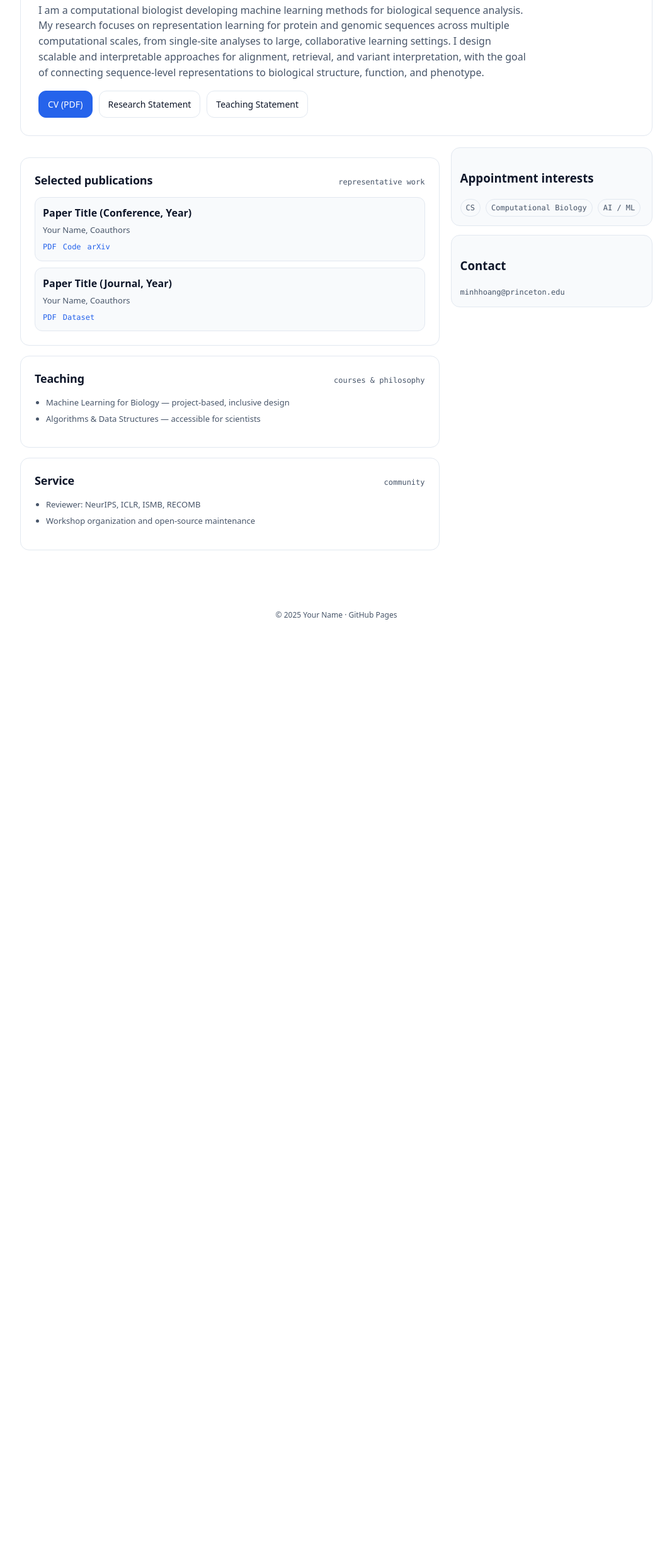
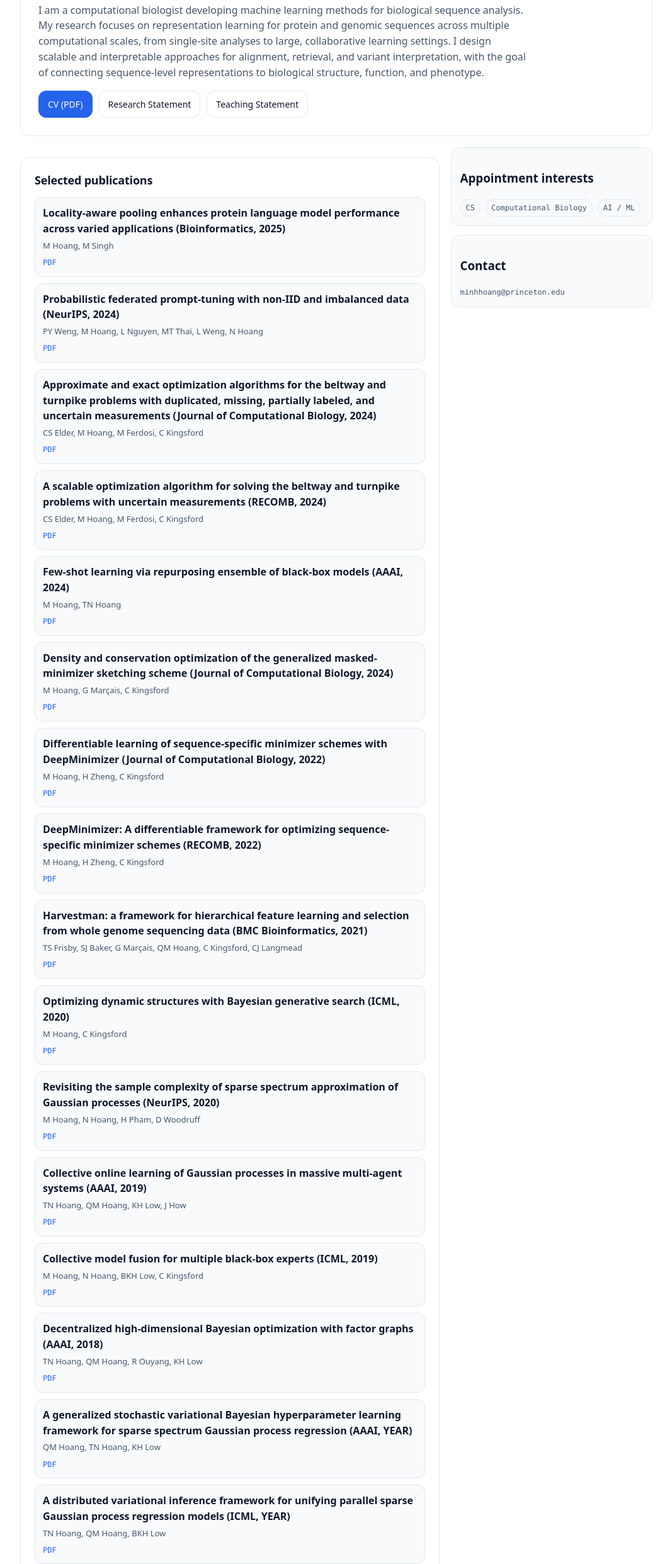
Before and after one commit to qminh93/qminh93.github.io, a plain HTML site: page index.html in a window 1280 px wide. Shown: the part 316-2800 px from the top of the page at 63% size, without its empty margins (106-1173 px from the left). Before the commit the page ends 1318 px from the top, so only its background shows below. Drawn offline with Linux system fonts and the light colour scheme.

Commit message:
Update index.html

```diff
--- a/index.html
+++ b/index.html
@@ -275,27 +275,152 @@
         <section id="publications" style="margin-top:16px;">
           <div class="section-title">
             <h2>Selected publications</h2>
-            <span>representative work</span>
           </div>
 
+          <!-- 2025 -->
           <div class="pub">
-            <div class="t">Paper Title (Conference, Year)</div>
-            <div class="a">Your Name, Coauthors</div>
+            <div class="t">Locality-aware pooling enhances protein language model performance across varied applications (Bioinformatics, 2025)</div>
+            <div class="a">M Hoang, M Singh</div>
             <div class="l">
               <a href="#">PDF</a>
-              <a href="#">Code</a>
-              <a href="#">arXiv</a>
+            </div>
+          </div>
+
+          <!-- 2024 -->
+          <div class="pub">
+            <div class="t">Probabilistic federated prompt-tuning with non-IID and imbalanced data (NeurIPS, 2024)</div>
+            <div class="a">PY Weng, M Hoang, L Nguyen, MT Thai, L Weng, N Hoang</div>
+            <div class="l">
+              <a href="#">PDF</a>
             </div>
           </div>
 
           <div class="pub">
-            <div class="t">Paper Title (Journal, Year)</div>
-            <div class="a">Your Name, Coauthors</div>
+            <div class="t">Approximate and exact optimization algorithms for the beltway and turnpike problems with duplicated, missing, partially labeled, and uncertain measurements (Journal of Computational Biology, 2024)</div>
+            <div class="a">CS Elder, M Hoang, M Ferdosi, C Kingsford</div>
             <div class="l">
               <a href="#">PDF</a>
-              <a href="#">Dataset</a>
             </div>
           </div>
+
+          <div class="pub">
+            <div class="t">A scalable optimization algorithm for solving the beltway and turnpike problems with uncertain measurements (RECOMB, 2024)</div>
+            <div class="a">CS Elder, M Hoang, M Ferdosi, C Kingsford</div>
+            <div class="l">
+              <a href="#">PDF</a>
+            </div>
+          </div>
+
+          <div class="pub">
+            <div class="t">Few-shot learning via repurposing ensemble of black-box models (AAAI, 2024)</div>
+            <div class="a">M Hoang, TN Hoang</div>
+            <div class="l">
+              <a href="#">PDF</a>
+            </div>
+          </div>
+
+          <div class="pub">
+            <div class="t">Density and conservation optimization of the generalized masked-minimizer sketching scheme (Journal of Computational Biology, 2024)</div>
+            <div class="a">M Hoang, G Marçais, C Kingsford</div>
+            <div class="l">
+              <a href="#">PDF</a>
+            </div>
+          </div>
+
+          <!-- 2022 -->
+          <div class="pub">
+            <div class="t">Differentiable learning of sequence-specific minimizer schemes with DeepMinimizer (Journal of Computational Biology, 2022)</div>
+            <div class="a">M Hoang, H Zheng, C Kingsford</div>
+            <div class="l">
+              <a href="#">PDF</a>
+            </div>
+          </div>
+
+          <div class="pub">
+            <div class="t">DeepMinimizer: A differentiable framework for optimizing sequence-specific minimizer schemes (RECOMB, 2022)</div>
+            <div class="a">M Hoang, H Zheng, C Kingsford</div>
+            <div class="l">
+              <a href="#">PDF</a>
+            </div>
+          </div>
+
+          <!-- 2021 -->
+          <div class="pub">
+            <div class="t">Harvestman: a framework for hierarchical feature learning and selection from whole genome sequencing data (BMC Bioinformatics, 2021)</div>
+            <div class="a">TS Frisby, SJ Baker, G Marçais, QM Hoang, C Kingsford, CJ Langmead</div>
+            <div class="l">
+              <a href="#">PDF</a>
+            </div>
+          </div>
+
+          <!-- 2020 -->
+          <div class="pub">
+            <div class="t">Optimizing dynamic structures with Bayesian generative search (ICML, 2020)</div>
+            <div class="a">M Hoang, C Kingsford</div>
+            <div class="l">
+              <a href="#">PDF</a>
+            </div>
+          </div>
+
+          <div class="pub">
+            <div class="t">Revisiting the sample complexity of sparse spectrum approximation of Gaussian processes (NeurIPS, 2020)</div>
+            <div class="a">M Hoang, N Hoang, H Pham, D Woodruff</div>
+            <div class="l">
+              <a href="#">PDF</a>
+            </div>
+          </div>
+
+          <!-- 2019 -->
+          <div class="pub">
+            <div class="t">Collective online learning of Gaussian processes in massive multi-agent systems (AAAI, 2019)</div>
+            <div class="a">TN Hoang, QM Hoang, KH Low, J How</div>
+            <div class="l">
+              <a href="#">PDF</a>
+            </div>
+          </div>
+
+          <div class="pub">
+            <div class="t">Collective model fusion for multiple black-box experts (ICML, 2019)</div>
+            <div class="a">M Hoang, N Hoang, BKH Low, C Kingsford</div>
+            <div class="l">
+              <a href="#">PDF</a>
+            </div>
+          </div>
+
+          <!-- 2018 -->
+          <div class="pub">
+            <div class="t">Decentralized high-dimensional Bayesian optimization with factor graphs (AAAI, 2018)</div>
+            <div class="a">TN Hoang, QM Hoang, R Ouyang, KH Low</div>
+            <div class="l">
+              <a href="#">PDF</a>
+            </div>
+          </div>
+
+          <!-- Year not provided in your paste (peer-reviewed venues, but please add years) -->
+          <div class="pub">
+            <div class="t">A generalized stochastic variational Bayesian hyperparameter learning framework for sparse spectrum Gaussian process regression (AAAI, YEAR)</div>
+            <div class="a">QM Hoang, TN Hoang, KH Low</div>
+            <div class="l">
+              <a href="#">PDF</a>
+            </div>
+          </div>
+
+          <div class="pub">
+            <div class="t">A distributed variational inference framework for unifying parallel sparse Gaussian process regression models (ICML, YEAR)</div>
+            <div class="a">TN Hoang, QM Hoang, BKH Low</div>
+            <div class="l">
+              <a href="#">PDF</a>
+            </div>
+          </div>
+
+          <div class="pub">
+            <div class="t">A unifying framework of anytime sparse Gaussian process regression models with stochastic variational inference for big data (ICML, YEAR)</div>
+            <div class="a">TN Hoang, QM Hoang, BKH Low</div>
+            <div class="l">
+              <a href="#">PDF</a>
+            </div>
+          </div>
+
         </section>
 
         <section id="teaching" style="margin-top:16px;">
```
